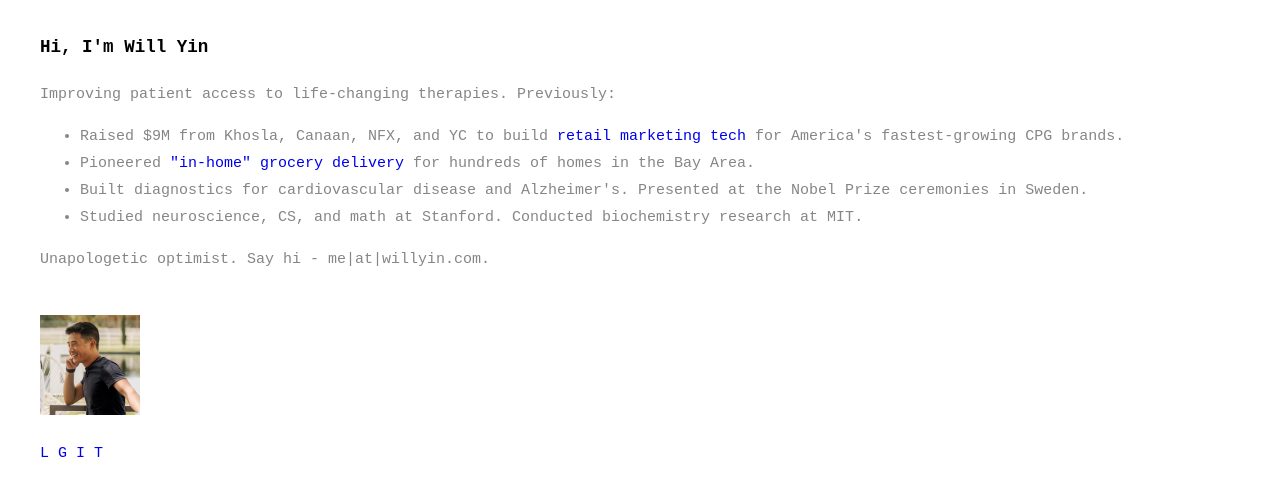
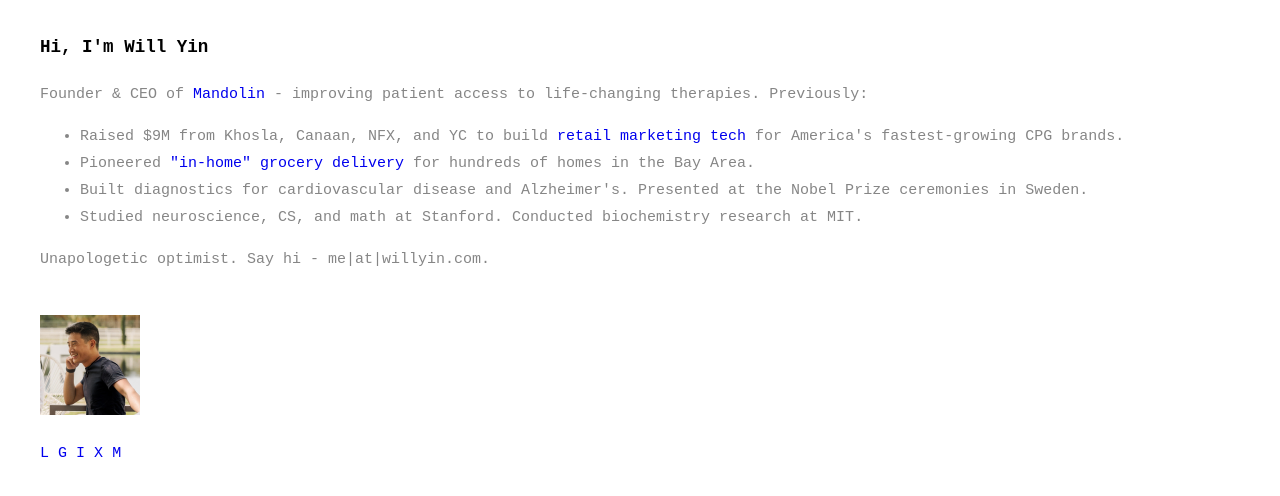
Before and after one commit to Yinabled/Yinabled.github.io, a plain HTML site: page index.html in a window 1280 px wide. Drawn offline with Linux system fonts and the light colour scheme; a web font is replaced by a local one.

Commit message:
Add Mandolin role, switch Twitter link to X

```diff
--- a/index.html
+++ b/index.html
@@ -28,7 +28,7 @@
 <main>
   <h3>Hi, I'm Will Yin</h3>
   <div>
-    <p>Improving patient access to life-changing therapies. Previously:</p>
+    <p>Founder &amp; CEO of <a href="https://mandolin.com/">Mandolin</a> - improving patient access to life-changing therapies. Previously:</p>
       <ul>
         <li>Raised $9M from Khosla, Canaan, NFX, and YC to build <a href="https://jupiter.co/">retail marketing tech</a> for America's fastest-growing CPG brands.</li>
         <li>Pioneered <a href="https://techcrunch.com/2020/06/16/jupiter-wants-to-put-grocery-delivery-on-autopilot/">"in-home" grocery delivery</a> for hundreds of homes in the Bay Area.</li>
@@ -44,7 +44,8 @@
     <a href="https://linkedin.com/in/wiyin/">L</a>
     <a href="https://github.com/yinabled">G</a>
     <a href="https://instagram.com/willyinaire/">I</a>
-    <a href="https://twitter.com/Yinabled">T</a>
+    <a href="https://x.com/Yinabled">X</a>
+    <a href="https://mandolin.com/">M</a>
   </p>
 </main>
 </body>
```
